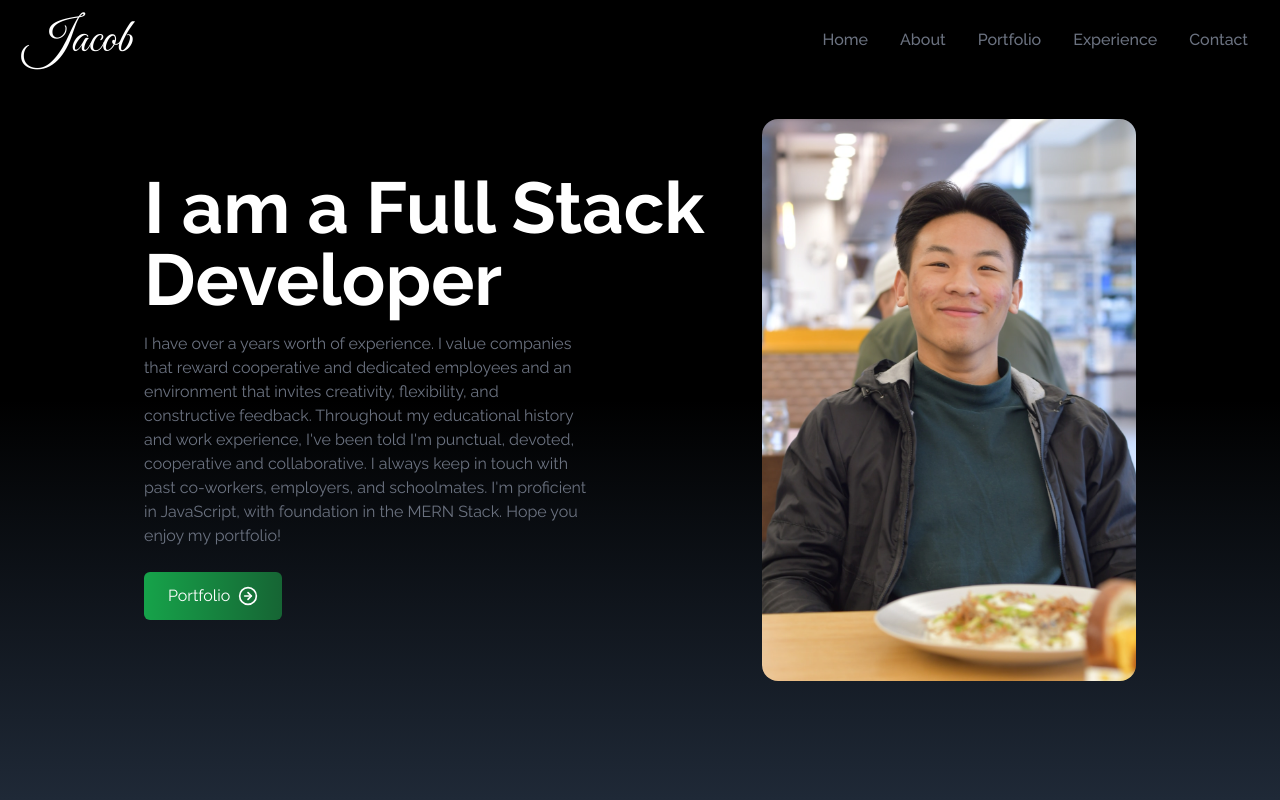
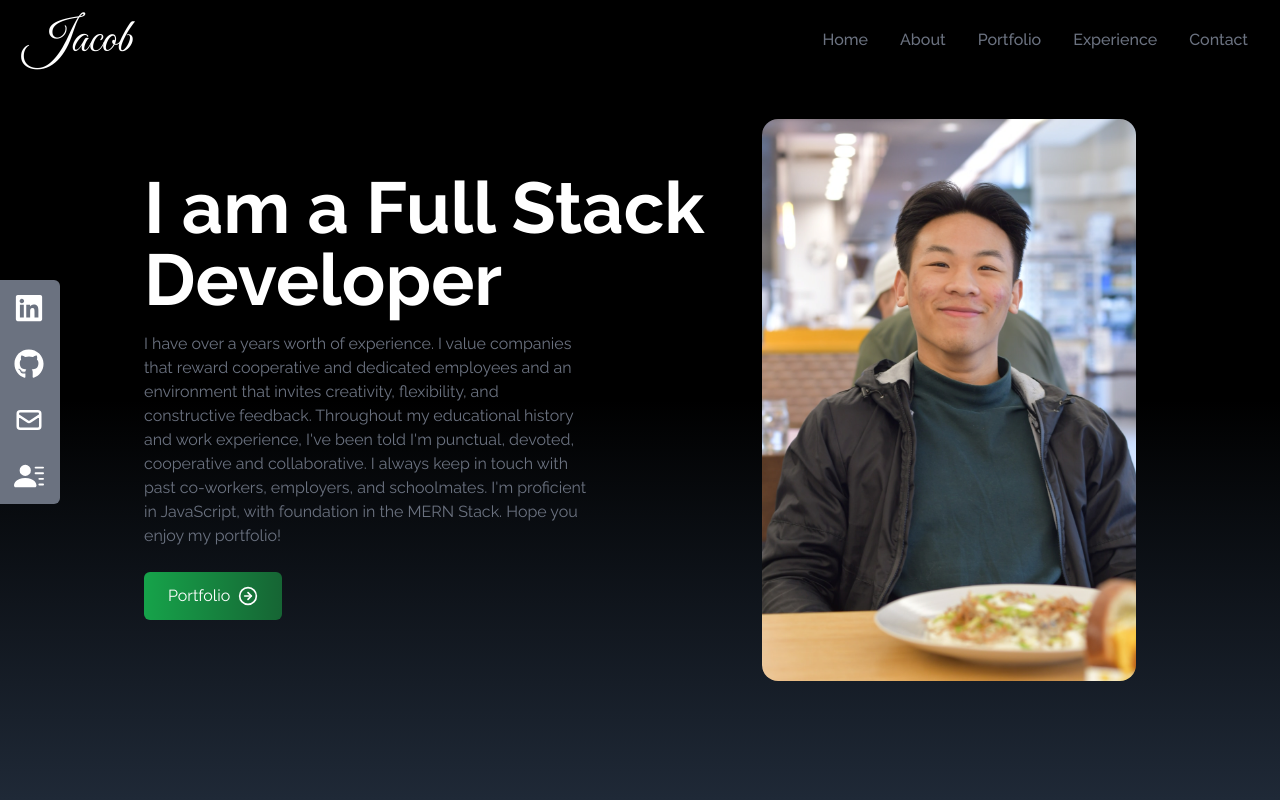
Before and after one commit to JacobDangCS/portfolio-2023, a React (Create React App) app: page / in a window 1280 px wide. Shown: the top 800 px of the page. Built offline with nearby package versions, Linux system fonts and the light colour scheme; the HTML template or start-up script is replaced by a standard one.

Commit message:
fixed errors and readme

```diff
--- a/src/components/SocialLinks.jsx
+++ b/src/components/SocialLinks.jsx
@@ -26,13 +26,13 @@
             id: 4,
             child: (<> Resume <BsFillPersonLinesFill size={30} /> </>),
             href: '/JD_Resume.pdf',
-            style: 'rounded-tr-md',
+            style: 'rounded-br-md',
             download: true
         },
     ]
 
     return (
-        <div className="hidden lg:flex-col top-[35%] left-0 fixed">
+        <div className="hidden lg:flex flex-col top-[35%] left-0 fixed">
             <ul>
                 {links.map(({ id, child, href, style, download }) => (
                     // eslint-disable-next-line
```
Also changed, not shown: 1 other file (tests, documents, lock files or other folders).
